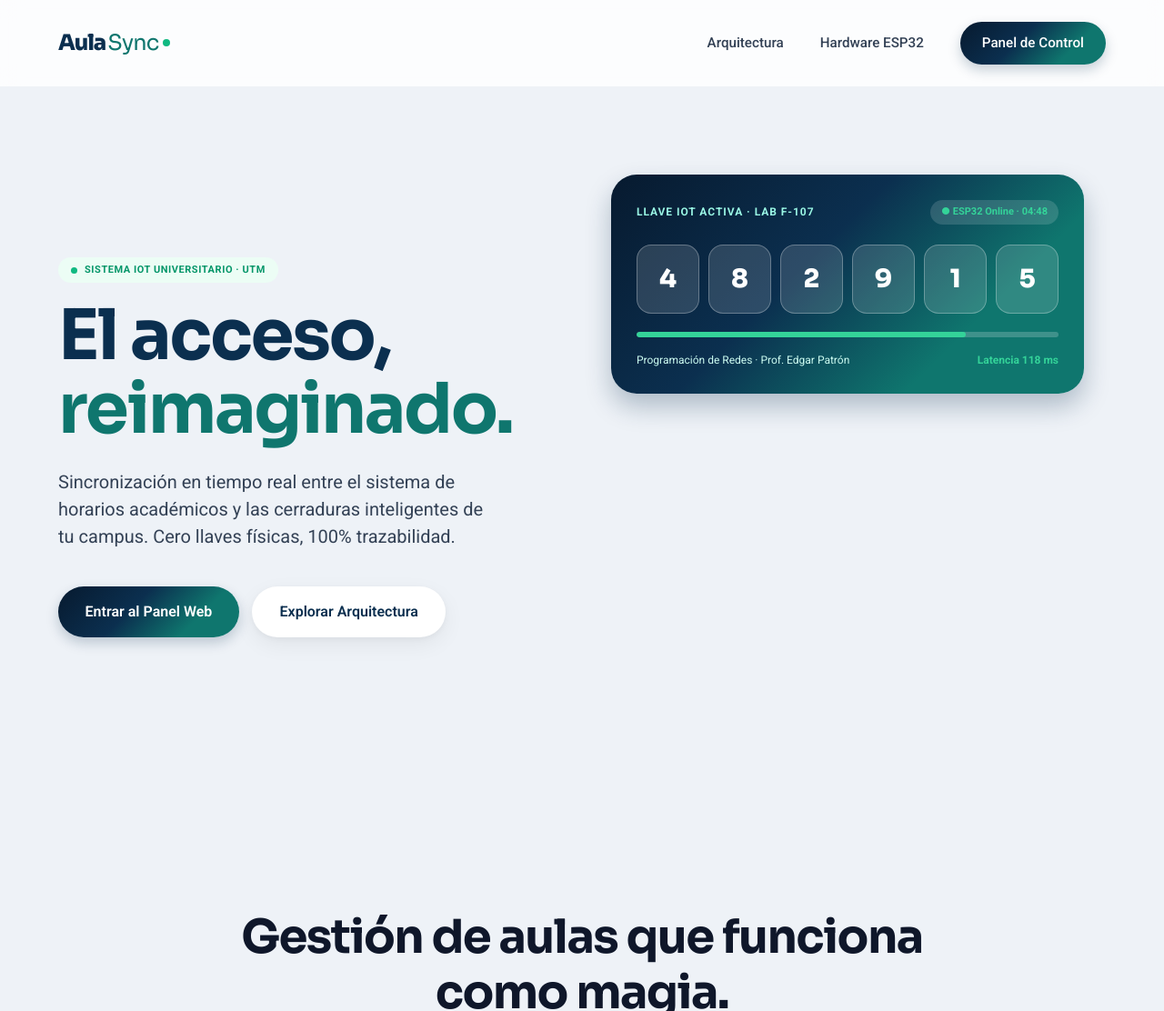
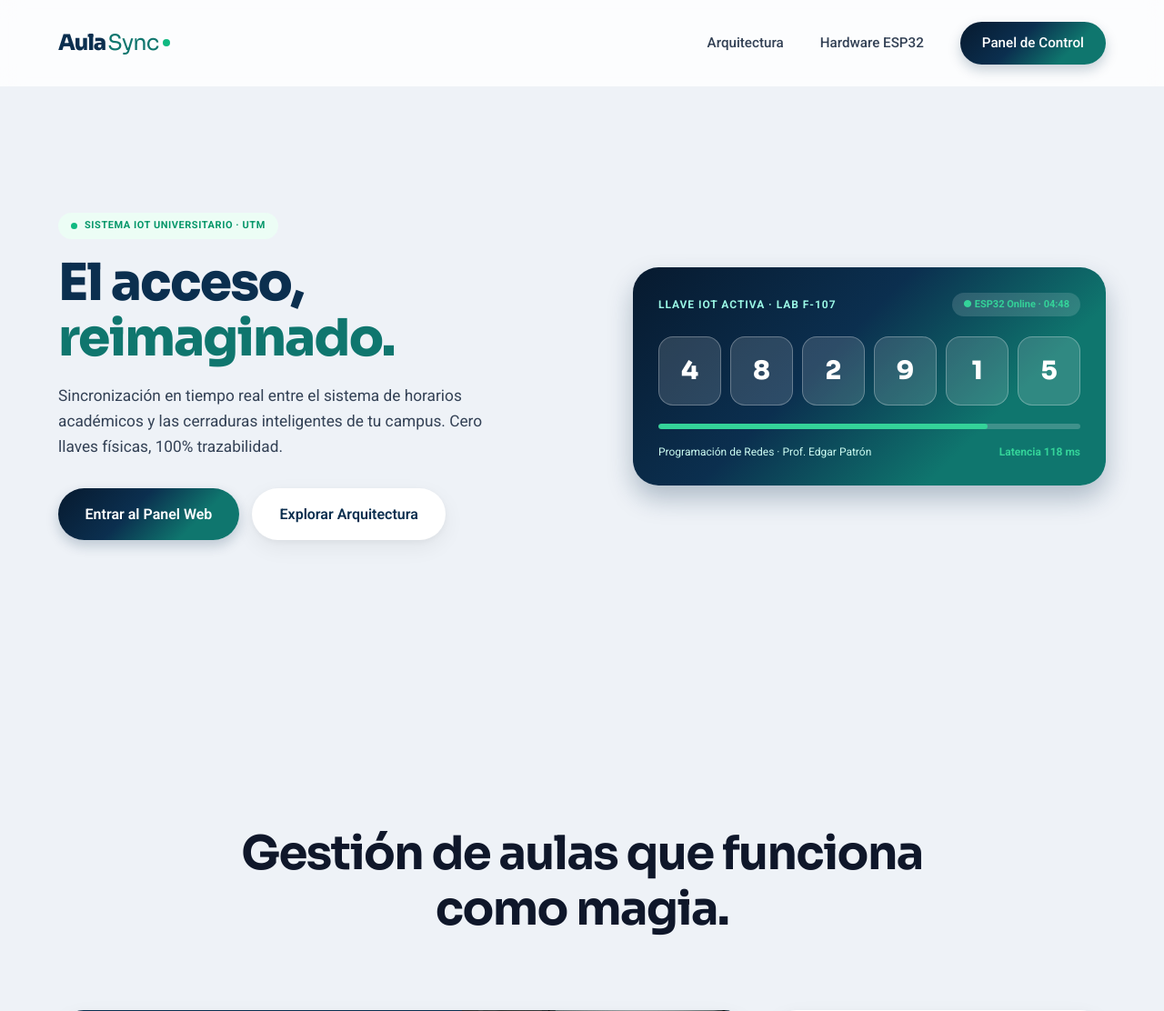
Before and after one commit to rubenpatron/curly-doodle, a PHP site: page / in a window 1280 px wide. Shown: the top 1112 px of the page at 91% size. Run offline with PHP 8.4, Linux system fonts and the light colour scheme.

Commit message:
fix(web): center hero layout vertically and bust landing CSS cache

```diff
--- a/css/aulasync_landing.css
+++ b/css/aulasync_landing.css
@@ -240,45 +240,50 @@ nav {
 
 /* Hero Section */
 .hero {
-    min-height: 100vh;
-    padding: 12rem 5% 5rem;
+    min-height: calc(100vh - 20px);
+    padding: 6.5rem 5% 3.5rem;
     display: flex;
     align-items: center;
     justify-content: space-between;
-    gap: 4rem;
-    max-width: 1400px;
+    gap: 3.5rem;
+    max-width: 1320px;
     margin: 0 auto;
     position: relative;
 }
 
 .hero-content {
-    flex: 1;
-    max-width: 600px;
+    flex: 1.05;
+    max-width: 580px;
     z-index: 10;
 }
 
 .hero h1 {
-    font-size: clamp(3.5rem, 6vw, 5.5rem);
-    line-height: 1.05;
-    margin-bottom: 1.5rem;
+    font-family: var(--font-heading);
+    font-size: clamp(2.6rem, 4.4vw, 3.85rem);
+    font-weight: 800;
+    line-height: 1.08;
+    margin-bottom: 1.25rem;
     color: var(--primary);
 }
 
 .hero h1 span {
-    color: var(--accent);
+    color: var(--primary-light);
 }
 
 .hero p {
-    font-size: 1.25rem;
+    font-size: 1.08rem;
     color: var(--text-secondary);
-    margin-bottom: 2.5rem;
-    max-width: 480px;
+    margin-bottom: 2rem;
+    max-width: 500px;
+    line-height: 1.6;
 }
 
 .hero-visual {
-    flex: 1;
+    flex: 0.95;
+    display: flex;
+    align-items: center;
+    justify-content: flex-end;
     position: relative;
-    height: 600px;
 }
 
 .abstract-img {
--- a/index.html
+++ b/index.html
@@ -6,7 +6,7 @@
     <title>AulaSync | Infraestructura Invisible</title>
     <link rel="stylesheet" href="css/bootstrap.min.css">
     <link rel="stylesheet" href="css/fontawesome.min.css">
-    <link rel="stylesheet" href="css/aulasync_landing.css">
+    <link rel="stylesheet" href="css/aulasync_landing.css?v=2">
 </head>
 <body>
     <!-- Nav -->
```
